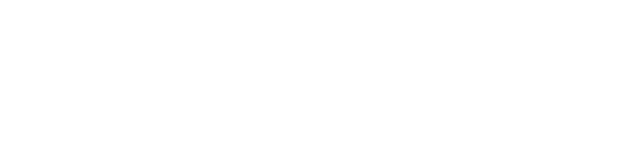
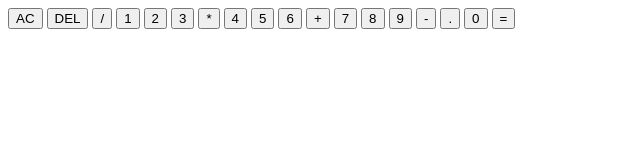
Before and after one commit to PedroPCQ/Calculadora, a plain HTML site: page index.html in a window 1280 px wide. Shown: the whole page, without its empty margins (0-640 px from the left). Drawn offline with Linux system fonts and the light colour scheme.

Commit message:
Creada la parte de html de la calculadora

```diff
--- a/index.html
+++ b/index.html
@@ -8,8 +8,32 @@
     <link type = "text/css" rel = "stylesheet" href = "css/styles.css" >
   </head>
   <body>
+  <section class = "calculator-grid" >
+    <div class = "output" >
+      <div class = "previus-operand" ></div>
+      <div class = "current-operand" ></div>
+    </div>
 
+    <button class = "span-two" >AC</button>
+    <button>DEL</button>
+    <button>/</button>
+    <button>1</button>
+    <button>2</button>
+    <button>3</button>
+    <button>*</button>
+    <button>4</button>
+    <button>5</button>
+    <button>6</button>
+    <button>+</button>
+    <button>7</button>
+    <button>8</button>
+    <button>9</button>
+    <button>-</button>
+    <button>.</button>
+    <button>0</button>
+    <button class = "span-two" >=</button>
+  </section>
 
-  <script type="text/javascript" src = "js/main.js" charset = "utf-8" ></script>
+  <script type = "text/javascript" src = "js/main.js" charset = "utf-8" ></script>
   </body>
 </html>
```
